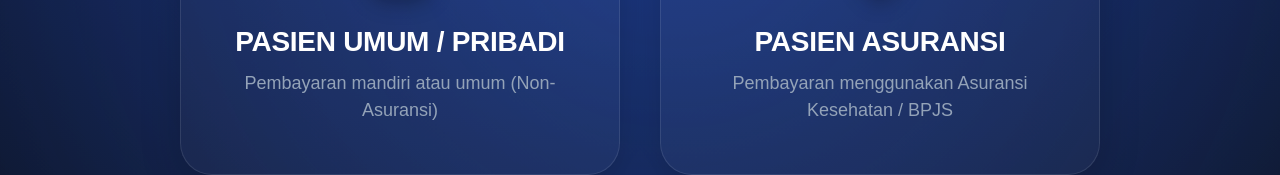
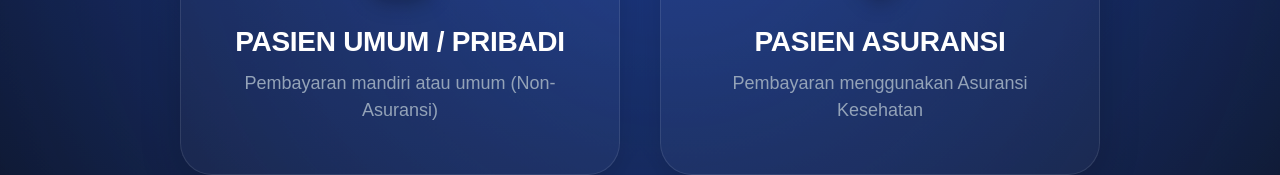
Before and after one commit to xzikram/queueing-orbita, a Next.js app in the folder frontend/: page /kiosk/kasir in a window 1280 px wide. Shown: the part 535-710 px from the top of the page. Built offline with nearby package versions, Linux system fonts and the light colour scheme; no server answers.

Commit message:
style: remove BPJS wording from kiosk kasir

```diff
--- a/frontend/src/app/kiosk/kasir/page.tsx
+++ b/frontend/src/app/kiosk/kasir/page.tsx
@@ -91,7 +91,7 @@
               <div className={styles.cardIcon}>🛡️</div>
               <div className={styles.cardCode}>H</div>
               <h3 className={styles.cardLabel}>PASIEN ASURANSI</h3>
-              <p className={styles.cardDesc}>Pembayaran menggunakan Asuransi Kesehatan / BPJS</p>
+              <p className={styles.cardDesc}>Pembayaran menggunakan Asuransi Kesehatan</p>
               <div className={styles.cardHoverEffect}></div>
             </button>
           </div>
```
